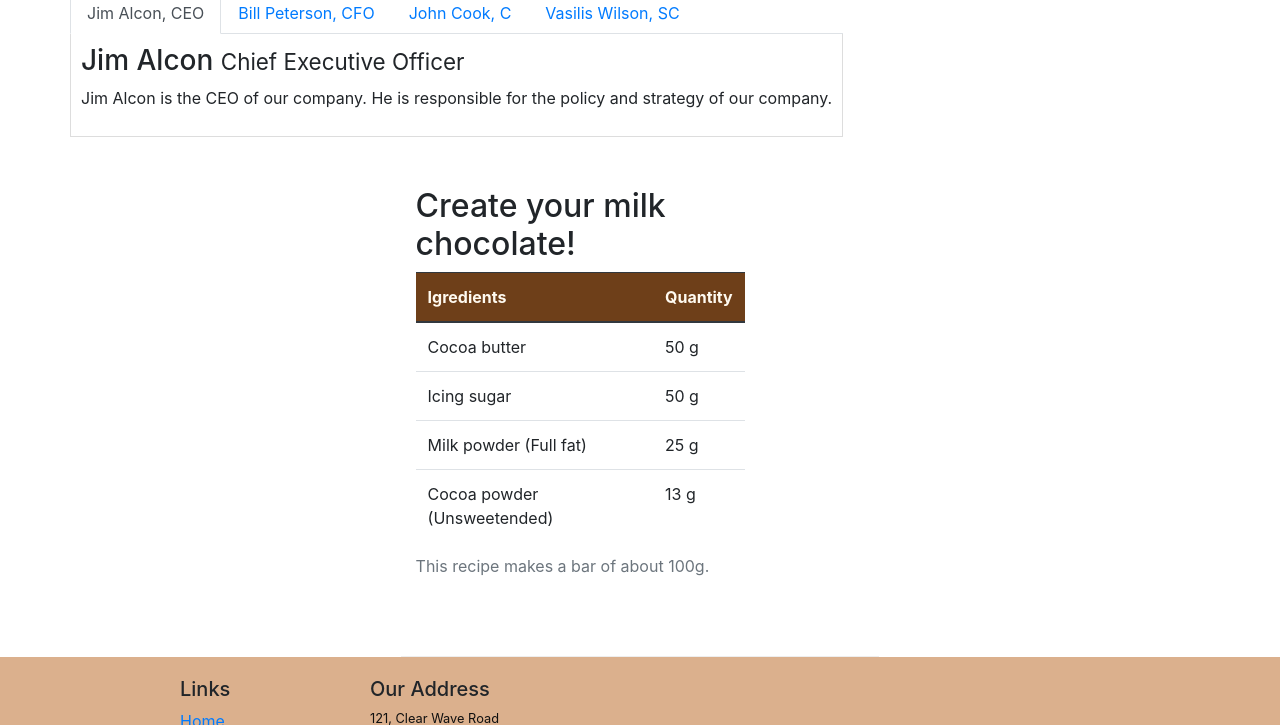
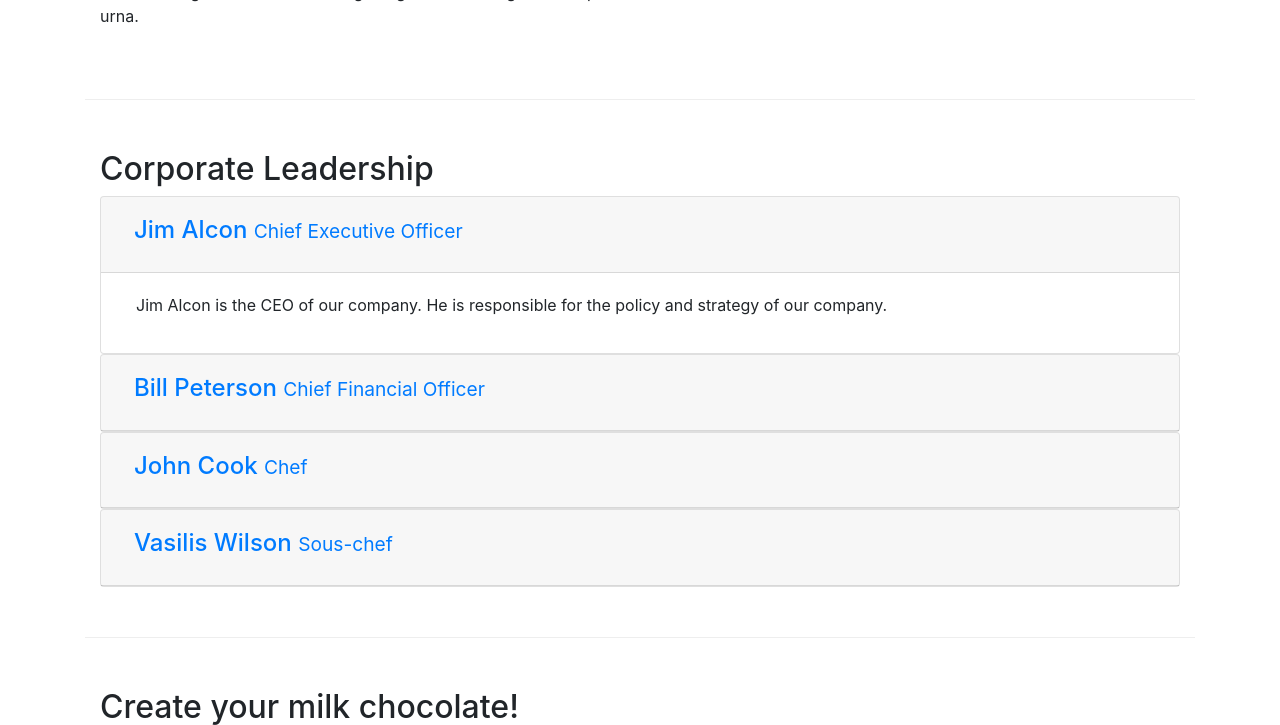
Before and after one commit to chryssastavridou/lechocolat, a website: page aboutus.html in a window 1280 px wide. Shown: the part 744-1469 px from the top of the page. Drawn offline with nearby package versions, Linux system fonts and the light colour scheme.

Commit message:
Accordeon

```diff
--- a/aboutus.html
+++ b/aboutus.html
@@ -71,7 +71,7 @@
             </div>
         </div>
 
-        <div class="row">
+        <div class="row row-content">
             <div class="col-12 col-sm-6">
                 <h2>Our History</h2>
                 <p>Lorem ipsum dolor sit amet, consectetur adipiscing elit. Phasellus semper nunc quis maximus
@@ -100,10 +100,14 @@
             </div>
 
 
-            <div class="row">
+
+
+        </div>
+
+        <div class="row row-content">
                 <div class="col-12">
                     <h2>Corporate Leadership</h2>
-                    <ul class="nav nav-tabs">
+                    <!-- <ul class="nav nav-tabs">
                         <li class="nav-item">
                             <a class="nav-link active" href="#tab1" role="tab" data-toggle="tab"> Jim Alcon, CEO</a>
                         </li>
@@ -116,38 +120,64 @@
                         <li class="nav-item">
                             <a class="nav-link" href="#tab4" role="tab" data-toggle="tab"> Vasilis Wilson, SC</a>
                         </li>
-                    </ul>
-
-                    <div class="tab-content">
-                        <div role="tabpanel" class="tab-pane fade show active" id="tab1">
-                            <h3>Jim Alcon <small>Chief Executive Officer </small></h3>
-
-                            <p class="d-none d-sm-block">Jim Alcon is the CEO of our company. He is responsible for the
-                                policy
-                                and strategy of our company. </p>
+                    </ul> -->
+                    <div id="accordion">
+                        <div class="card">
+                            <div class="card-header" id="headingOne">
+                                <button class="btn btn-link" data-toggle="collapse" data-target="#collapseOne"
+                                    aria-expanded="true" aria-controls="collapseOne">
+                                    <h4>Jim Alcon <small>Chief Executive Officer </small></h4>
+                                </button>
                             </div>
-                        <div role="tabpanel" class="tab-pane fade show inactive" id="tab2">
-                            <h3>Bill Peterson <small>Chief Financial Officer </small></h3>
-                            <p class="d-none d-sm-block">Bill Peterson is the CFO of our company. He is responsible for
-                                all
-                                the
-                                financial decisions of our company. </p>
+                            <div id="collapseOne" class="collapse show" aria-labelledby="headingOne" data-parent="#accordion">
+                                <div class="card-body">
+                                    <p class="col d-none d-sm-block">Jim Alcon is the CEO of our company. He is
+                                        responsible for the policy and strategy of our company. </p>
                                 </div>
-                        <div role="tabpanel" class="tab-pane fade show inactive" id="tab3">
-
-                            <h3>John Cook <small>Chef</small></h3>
-                            <p class="d-none d-sm-block">Our Chef, John Cook has specialized in the production of
-                                chocolates
-                                and he
-                                has created the receipts for our chocolates. </p>
                             </div>
-                        <div role="tabpanel" class="tab-pane fade show inactive" id="tab4">
-
-                            <h3>Vasilis Wilson <small>Sous-chef </small></h3>
-                            <p class="d-none d-sm-block">Vasilis Wilson is well informed of all the current trends in
-                                pastry
-                                and
-                                contributes his innovative ideas in our products. </p>
+                        </div>
+                        <div class="card">
+                            <div class="card-header" id="headingTwo">
+                                <button class="btn btn-link collapsed" data-toggle="collapse" data-target="#collapseTwo"
+                                    aria-expanded="false" aria-controls="collapseTwo">
+                                    <h4>Bill Peterson <small>Chief Financial Officer </small></h4>
+                                </button>
+                            </div>
+                            <div id="collapseTwo" class="collapse" aria-labelledby="headingTwo" data-parent="#accordion">
+                                <div class="card-body">
+                                    <p class="col d-none d-sm-block">Bill Peterson is the CFO of our company. He is
+                                        responsible for all the financial decisions of our company. </p>
+                                </div>
+                            </div>
+                        </div>
+                        <div class="card">
+                            <div class="card-header" id="headingThree">
+                                <button class="btn btn-link collapsed" data-toggle="collapse" data-target="#collapseThree"
+                                    aria-expanded="false" aria-controls="collapseThree">
+                                    <h4>John Cook <small>Chef</small></h4>
+                                </button>
+                            </div>
+                            <div id="collapseThree" class="collapse" aria-labelledby="headingThree" data-parent="#accordion">
+                                <div class="card-body">
+                                    <p class="col d-none d-sm-block">Our Chef, John Cook has specialized in the
+                                        production of chocolates and he has created the receipts for our chocolates.
+                                    </p>
+                                </div>
+                            </div>
+                        </div>
+                        <div class="card">
+                            <div class="card-header" id="headingFour">
+                                <button class="btn btn-link collapsed" data-toggle="collapse" data-target="#collapseFour"
+                                    aria-expanded="false" aria-controls="collapseFour">
+                                    <h4>Vasilis Wilson <small>Sous-chef </small></h4>
+                                </button>
+                            </div>
+                            <div id="collapseFour" class="collapse" aria-labelledby="headingFour" data-parent="#accordion">
+                                <div class="card-body">
+                                    <p class="col d-none d-sm-block">Vasilis Wilson is well informed of all the current
+                                        trends in pastry and contributes his innovative ideas in our products. </p>
+                                </div>
+                            </div>
                         </div>
                     </div>
                 </div>
@@ -188,8 +218,7 @@
                 <div class="col-12 col-sm-3">
                 </div>
             </div>
-
-        </div>        </div>
+    </div>
 
     <!-- FOOTER -->
     <footer class="footer">
```
Also changed, not shown: index.html (+3 -3 lines). Lines whose indentation alone changed are shown as unchanged.
